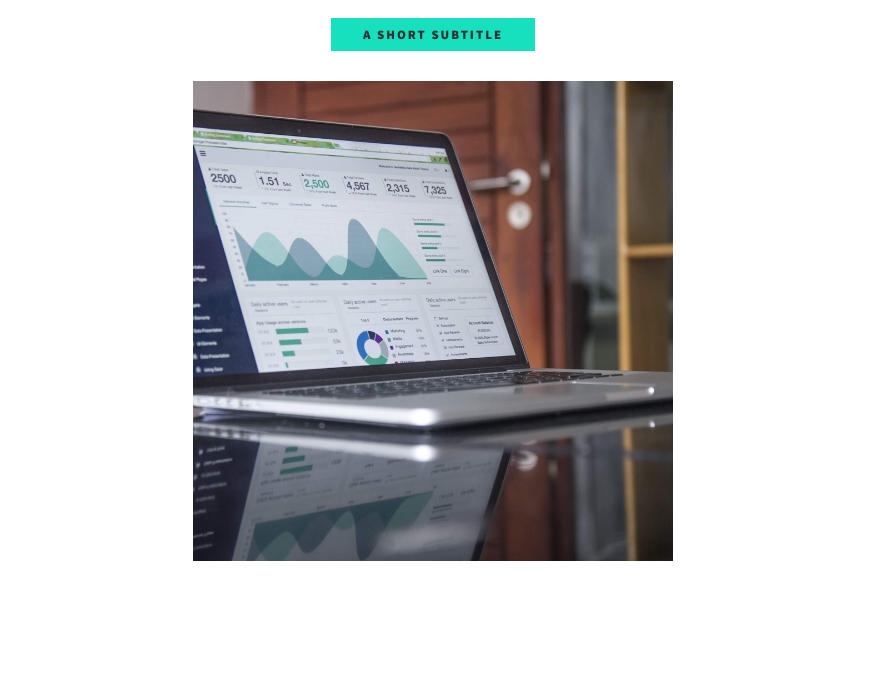
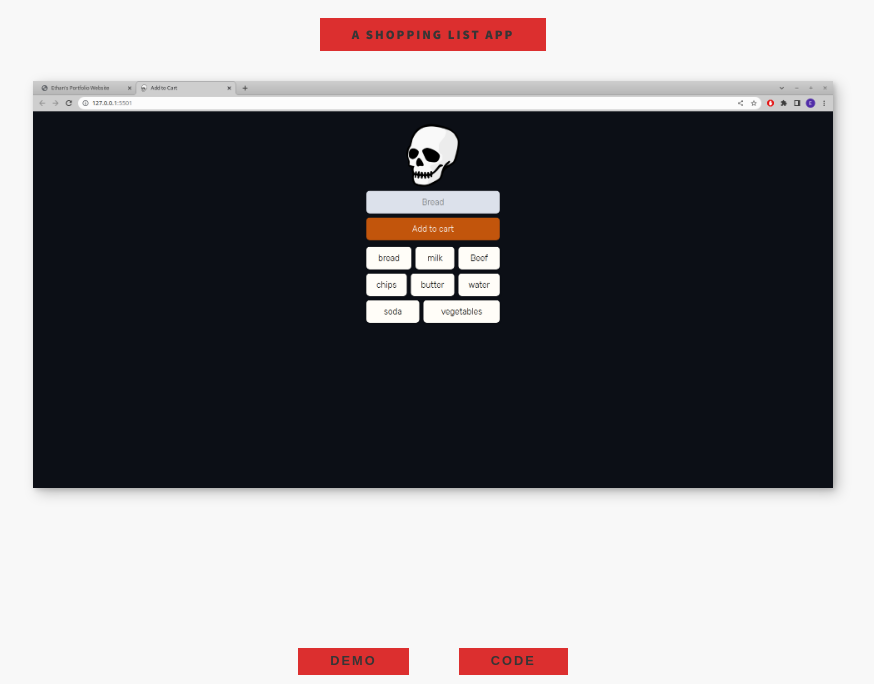
Before and after one commit to evstraub/portfolio0623, a website: page projects/mobileApp.html in a window 1280 px wide. Shown: the part 316-1000 px from the top of the page, without its empty margins (207-1081 px from the left). Drawn offline with nearby package versions, Linux system fonts and the light colour scheme; files that its build step writes are made by us from their sources; files whose address does not match are found by name.

Commit message:
added pictures to projects and tweaked styles

```diff
--- a/css/style.css
+++ b/css/style.css
@@ -13,9 +13,9 @@
     --fw-reg: 300;
     --fw-bold: 900;
 
-    --clr-light: #fff;
-    --clr-dark: #303030;
-    --clr-accent: #16e0bd;
+    --clr-light:  #f8f8f8;
+    --clr-dark:  #363636;
+    --clr-accent: #dc2f2f;
 
     --fs-h1: 3rem;
     --fs-h2: 2.25rem;
@@ -70,7 +70,7 @@ strong { font-weight: var(--fw-bold) }
 
 /* Buttons */
 
-.btn {
+.btn, button {
     display: inline-block;
     padding: .5em 2.5em;
     background: var(--clr-accent);
@@ -365,7 +365,11 @@ font-weight: 100;
 }
 
 /* My Work */
+.intro__img{
+    width: 50rem;
+    box-shadow: var(--bs);
 
+}
 .my-work {
     background-color: var(--clr-dark);
     color: var(--clr-light);
@@ -375,17 +379,23 @@ font-weight: 100;
 .portfolio {
     display: grid;
     grid-template-columns: repeat(auto-fit, minmax(300px, 1fr));
+
 }
 
 .portfolio__item {
     background: var(--clr-accent);
     overflow: hidden;
+
 }
 
 .portfolio__img {
+  width: 100%;
+  height: 100%;
+    object-fit:cover;
     transition:
         transform 750ms cubic-bezier(.5, 0, .5, 1),
         opacity 250ms linear;
+
 }
 
 .portfolio__item:focus {
@@ -398,7 +408,15 @@ font-weight: 100;
     transform: scale(1.2);
     opacity: .5;
 }
-
+.demoBtn{
+    display: flex;
+    align-items: center;
+    justify-content: center;
+    gap: 50px;
+}
+.demoBtn button{
+   border: none;
+}
 
 /* footer */
 
--- a/projects/mobileApp.html
+++ b/projects/mobileApp.html
@@ -10,7 +10,7 @@
         <!-- Update these with your own fonts -->
         <link href="https://fonts.googleapis.com/css?family=Source+Code+Pro:400,900|Source+Sans+Pro:300,900&display=swap" rel="stylesheet">
 
-        <link rel="stylesheet" href="css/style.css">
+        <link rel="stylesheet" href="/css/style.css">
 
     </head>
     <body>
@@ -36,13 +36,12 @@
             <h1 class="newSection">
                 Add To <strong>Cart</strong>
             </h1>
-            <p class="newP">A short subtitle</p>
-            <img src="img/portfolio-01.jpg" alt="" class="intro__img">
+            <p class="newP">A shopping list app</p>
+            <img src="/img/mobilecartss.png" alt="" class="intro__img">
         </section>
 
         <div class="portfolio-item-individual">
-            <p>Voluptatibus, soluta blanditiis! Incidunt ea unde itaque illo molestiae eligendi sint culpa nobis voluptas sapiente voluptate, magnam ipsum eius earum?</p>
-            <img src="img/portfolio-details.jpg" alt="">
+            <div class="demoBtn"> <button>DEMO</button> <button>CODE</button> </div>
             <p>Lorem, ipsum dolor sit amet consectetur adipisicing elit. Saepe et amet tenetur! Fugit sequi optio corrupti fugiat ducimus consequatur incidunt?</p>
             <p>Voluptatibus, soluta blanditiis! Incidunt ea unde itaque illo molestiae eligendi sint culpa nobis voluptas sapiente voluptate, magnam ipsum eius earum?</p>
         </div>
```
Also changed, not shown: index.html (+3 -3 lines), projects/ChromeExt.html (+3 -4 lines), projects/memePicker.html (+4 -4 lines), img/chromeextss.png (added), img/memepickerss.png (added), img/mobilecartss.png (added).
